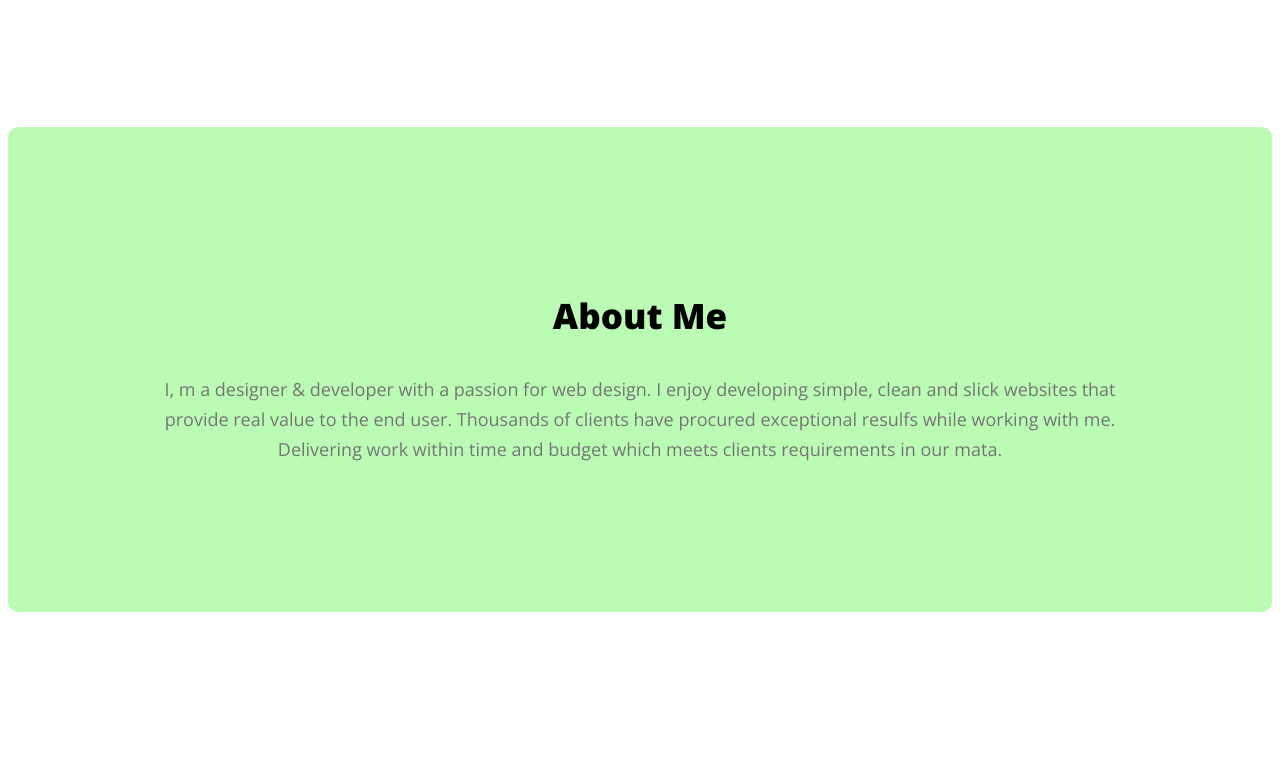
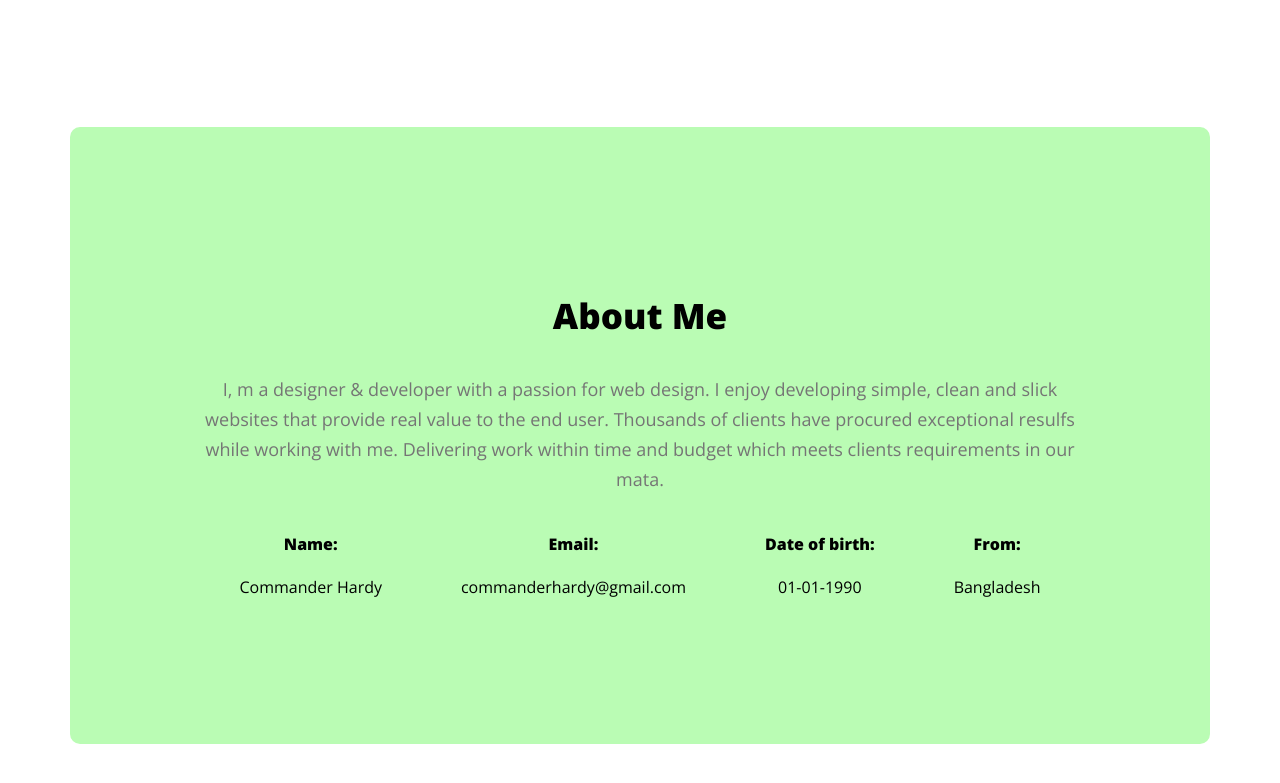
Before and after one commit to ArnobMahmudAsif/web-developer-portfolio, a plain HTML site: page index.html in a window 1280 px wide. Shown: the part 639-1422 px from the top of the page. Before the commit the page ends 1381 px from the top, so only its background shows below. Drawn offline with nearby package versions, Linux system fonts and the light colour scheme.

Commit message:
about me

```diff
--- a/index.html
+++ b/index.html
@@ -35,6 +35,26 @@
         <section class="about">
             <h3 class="section-title">About Me</h3>
             <p class="section-description">I, m a designer & developer with a passion for web design. I enjoy developing simple, clean and slick websites that provide real value to the end user. Thousands of clients have procured exceptional resulfs while working with me. Delivering work within time and budget which meets clients requirements in our mata.</p>
+            <div class="about-info-container">
+
+              <div class="about-info">
+                <h4 class="info-title">Name:</h4>
+                <p class="info-description">Commander Hardy</p>
+              </div>
+              <div class="about-info">
+                <h4 class="info-title">Email:</h4>
+                <p class="info-description">commanderhardy@gmail.com</p>
+              </div>
+              <div class="about-info">
+                <h4 class="info-title">Date of birth:</h4>
+                <p class="info-description">01-01-1990</p>
+              </div>
+              <div class="about-info">
+                <h4 class="info-title">From:</h4>
+                <p class="info-description">Bangladesh</p>
+              </div>
+
+            </div>
         </section>
 
     </main>
--- a/styles/portfolio.css
+++ b/styles/portfolio.css
@@ -69,6 +69,10 @@ nav a{
     margin-top: 5px;
 }
 /*main section*/
+main{
+    max-width: 1140px;
+    margin: 0 auto;
+}
 
 
 /*about section*/
@@ -92,3 +96,10 @@ nav a{
     font-weight: 400;
     line-height: 30px;
 }
+.about-info-container{
+    display: flex;
+    justify-content: space-around;
+}
+.about-info{
+    text-align:center;
+}
```
